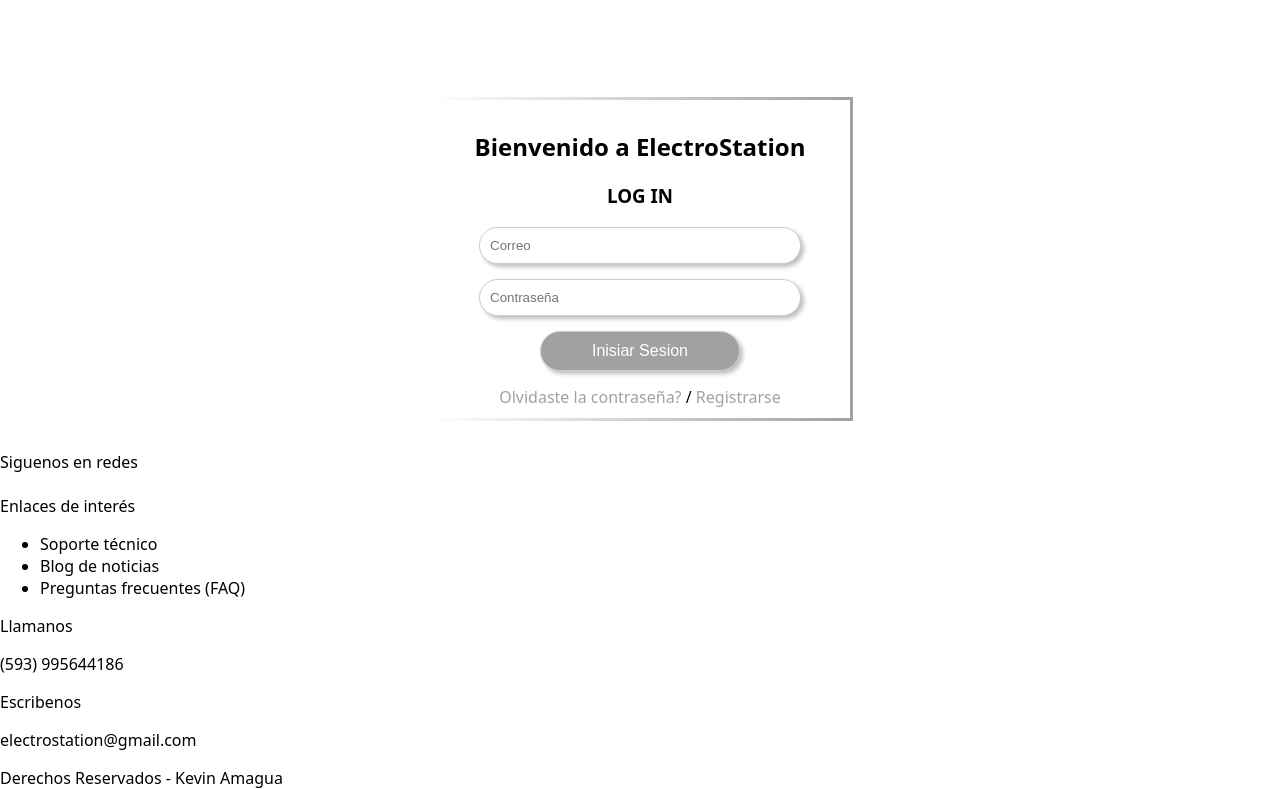
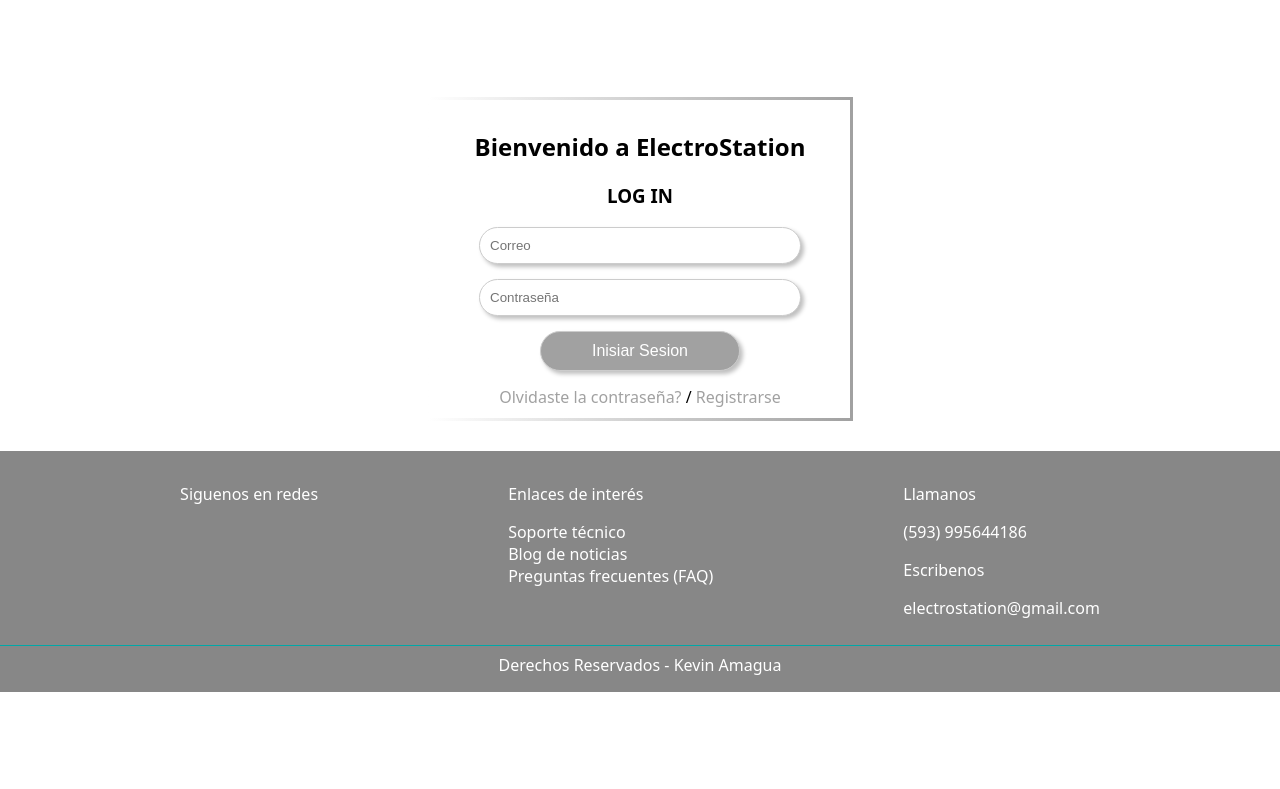
Before and after one commit to Joel2775/PROYECTO_ECOMMERS, a plain HTML site: page PROYECTO_DISEÑO DE INTERFACES/index.html in a window 1280 px wide. Shown: the part 3674-4463 px from the top of the page. After the commit the page ends 4366 px from the top, so only its background shows below. Drawn offline with Linux system fonts and the light colour scheme.

Commit message:
Update estilos.css

```diff
--- a/PROYECTO_DISEÑO DE INTERFACES/CSS/estilos.css
+++ b/PROYECTO_DISEÑO DE INTERFACES/CSS/estilos.css
@@ -295,13 +295,27 @@ form a{
     text-align: center;
 }
 
-.carritos{
+.footer{
     display: flex;
     flex-wrap: wrap;
-    justify-content: center;
-    align-items: center;
-    width: 800px;
-    height: 400px;
-    border: 1px solid #cdcdcd;
-    margin: 0 auto;
+    width: 100%;
+    margin: auto;
+    background-color: rgb(135, 135, 135);
+    padding: 2rem 0 0 0rem;
+    color: #fff;
+    justify-content: space-evenly;
+    gap: 10px 10px;
 }
+
+.footer ul{
+    list-style: none;
+    padding: 0;
+}
+
+.derechos-a{
+    width: 100%;
+    text-align: center;
+    border-top: 1px solid rgba(0, 168, 168, 1);
+    padding-bottom: 1rem;
+    padding-top: 0.5rem;
+}
```
